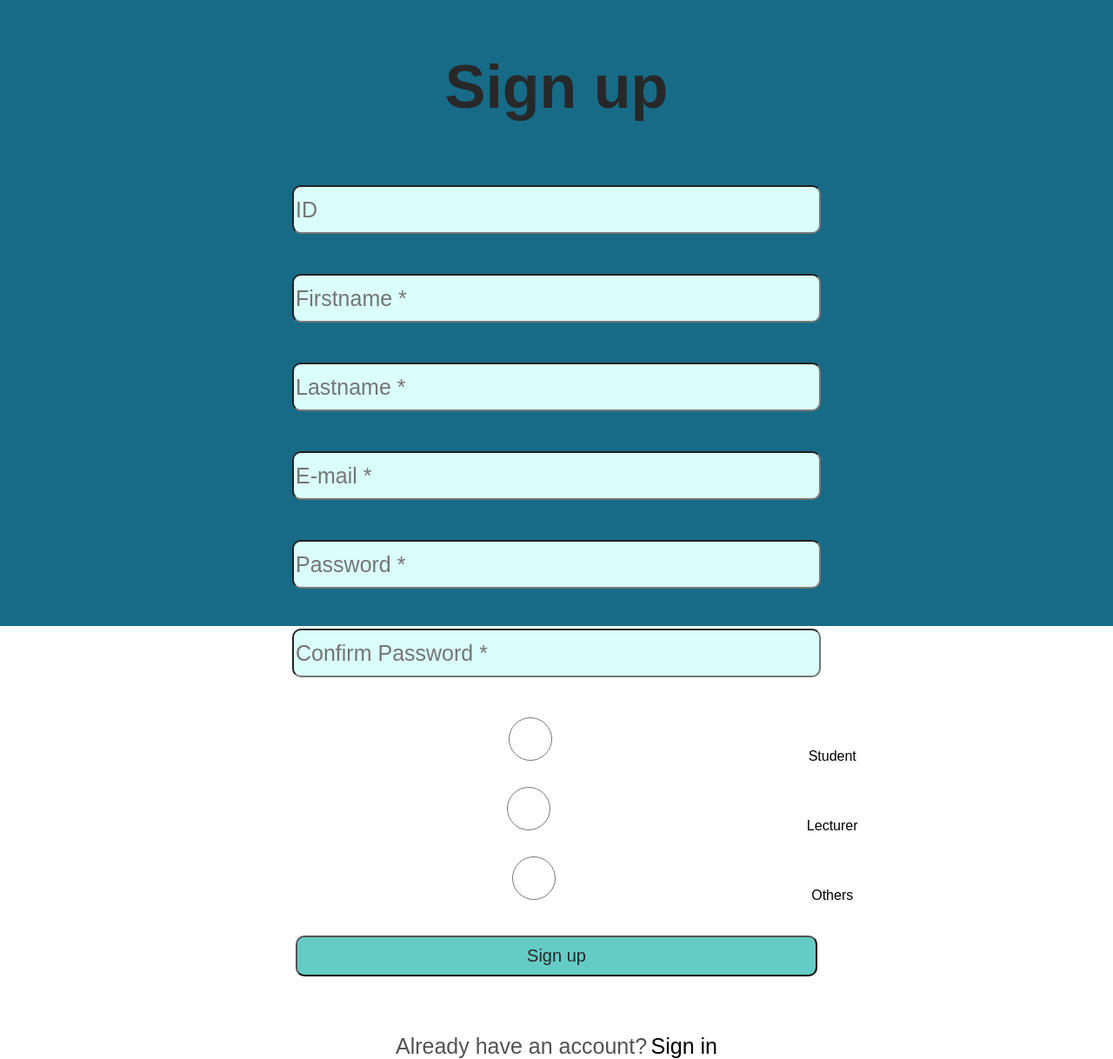
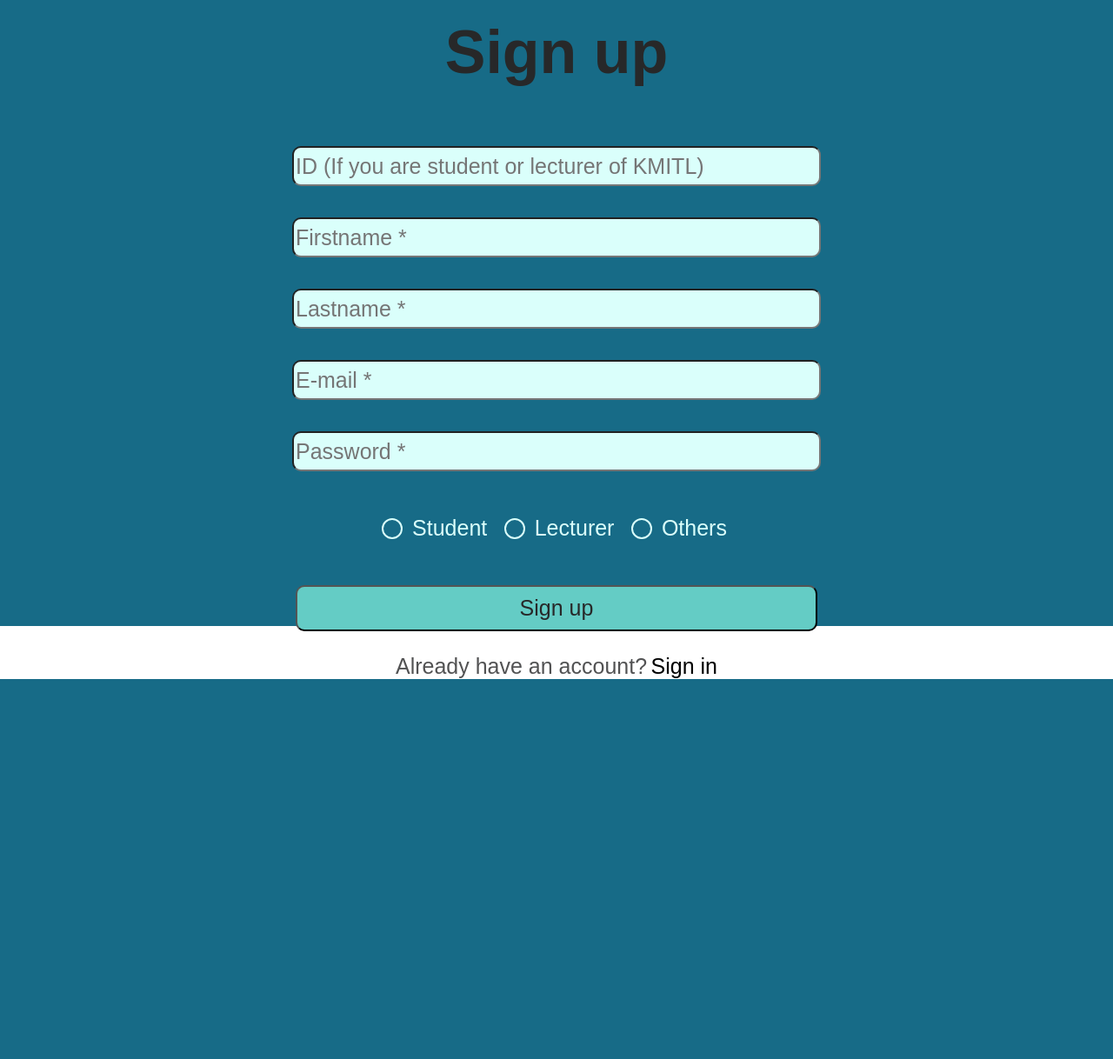
Before and after one commit to shoviper/Study-Anytime, a FastAPI app: page /signup in a window 1280 px wide. Shown: the part 80-1298 px from the top of the page at 87% size. After the commit the page ends 861 px from the top, so only its background shows below. Run offline with FastAPI, Linux system fonts and the light colour scheme.

Commit message:
ตกแต่ง signup

```diff
--- a/backend/static/resetpassword.css
+++ b/backend/static/resetpassword.css
@@ -36,7 +36,7 @@ body {
 }
 
 .content h2 {
-    margin-top: 150px;
+    margin-top: 200px;
     font-size: 70px;
     color: #272829;
 }
--- a/backend/static/signup.css
+++ b/backend/static/signup.css
@@ -36,22 +36,50 @@ body {
 }
 
 .content h2 {
-    margin-top: 60px;
+    margin-top: 20px;
     font-size: 70px;
     color: #272829;
 }
 
 input {
     width: 600px;
-    height: 50px;
+    height: 40px;
     font-size: 25px;
     background-color: #DAFFFB;
-    margin: 15px;
+    margin: 10px;
     border-radius: 10px;
 }
 
-label {
+input[type="radio"] {
+    display: none;
+}
+
+label.radio-label {
     display: inline-block;
+    margin: 25px;
+    position: relative;
+    cursor: pointer;
+    font-size: 25px;
+    color: #DAFFFB;
+    left: 15px;
+}
+
+label.radio-label:before {
+    content: '';
+    width: 20px;
+    height: 20px;
+    border-radius: 50%;
+    border: 2px solid #DAFFFB;
+    display: inline-block;
+    position: absolute;
+    left: -35px;
+    top: 3px;
+    background-color: #176B87;
+}
+
+input[type="radio"]:checked + label.radio-label:before {
+    background-color: #DAFFFB;
+    border: 2px solid #176B87;
 }
 
 button {
@@ -62,10 +90,10 @@ button {
     padding-bottom: 10px;
     padding-left: 40px;
     padding-right: 40px;
-    font-size: 20px;
+    font-size: 25px;
     width: 600px;
     cursor: pointer;
-    margin-bottom: 50px;
+    margin-bottom: 10px;
     border-radius: 10px;
 }
 
--- a/backend/templates/resetpassword.html
+++ b/backend/templates/resetpassword.html
@@ -3,9 +3,8 @@
 <head>
     <meta charset="UTF-8">
     <meta name="viewport" content="width=device-width, initial-scale=1.0">
-    <title>Login Page</title>
-    <!-- <link rel="stylesheet" type = "text/css" href = "resetpassword.css">  -->
-    <link href="{{ url_for('static', path='signup.css') }}" rel="stylesheet" type="text/css">
+    <title>Resetpassword Page</title>
+    <link href="{{ url_for('static', path='resetpassword.css') }}" rel="stylesheet" type="text/css">
 </head>
 <body>
     <div class = "main">
--- a/backend/templates/signup.html
+++ b/backend/templates/signup.html
@@ -18,7 +18,7 @@
             <div class="contentboxfield">
                 <form>
                     <p>
-                        <input name="id" id="id" type="text" placeholder="ID">
+                        <input name="id" id="id" type="text" placeholder="ID (If you are student or lecturer of KMITL)">
                     </p>
                     <p>
                         <input name="firstname" id="firstname" type="text" placeholder="Firstname *" required>
@@ -33,12 +33,14 @@
                         <input name="password" id="password" type="password" placeholder="Password *" required>
                     </p>
                     <p>
-                        <input name="confirmpassword" id="confirmpassword" type="password" placeholder="Confirm Password *" required>
-                    </p>
-                    <p>
-                        <label><input name="student" id="student" type="radio"> Student</label>
-                        <label><input name="Lecturer" id="Lecturer" type="radio"> Lecturer</label>
-                        <label><input name="Others" id="Others" type="radio"> Others</label>
+                        <input type="radio" name="role" id="student" value="student" required>
+                        <label for="student" class="radio-label">Student</label>
+
+                        <input type="radio" name="role" id="lecturer" value="lecturer" required>
+                        <label for="lecturer" class="radio-label">Lecturer</label>
+
+                        <input type="radio" name="role" id="others" value="others" required>
+                        <label for="others" class="radio-label">Others</label>
                     </p>
                 </form>
             </div>
```
Also changed, not shown: 1 other file.
